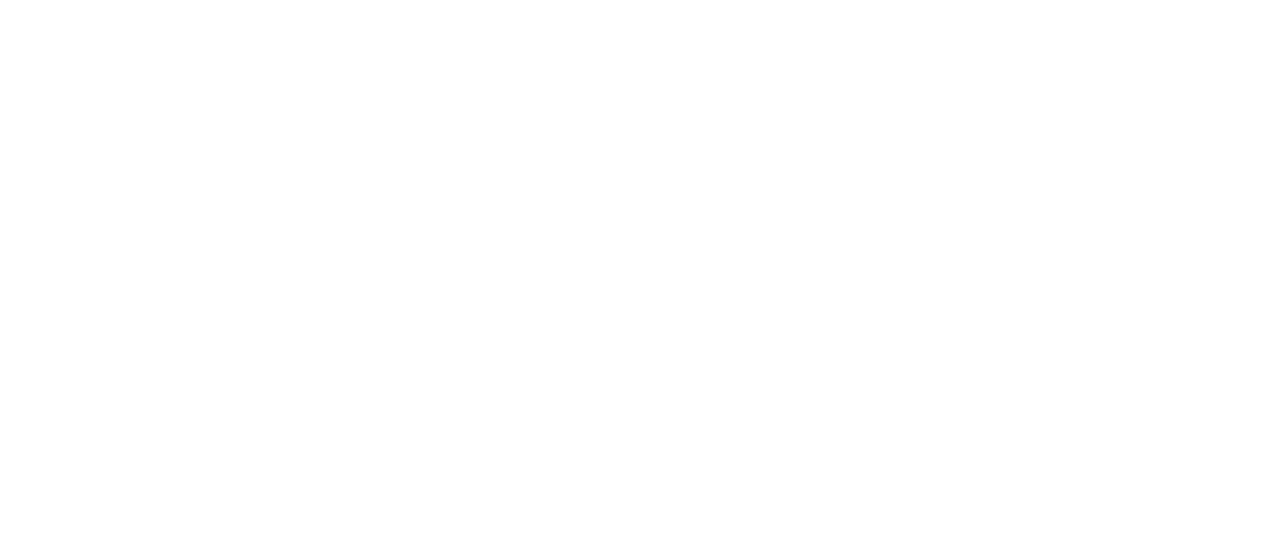
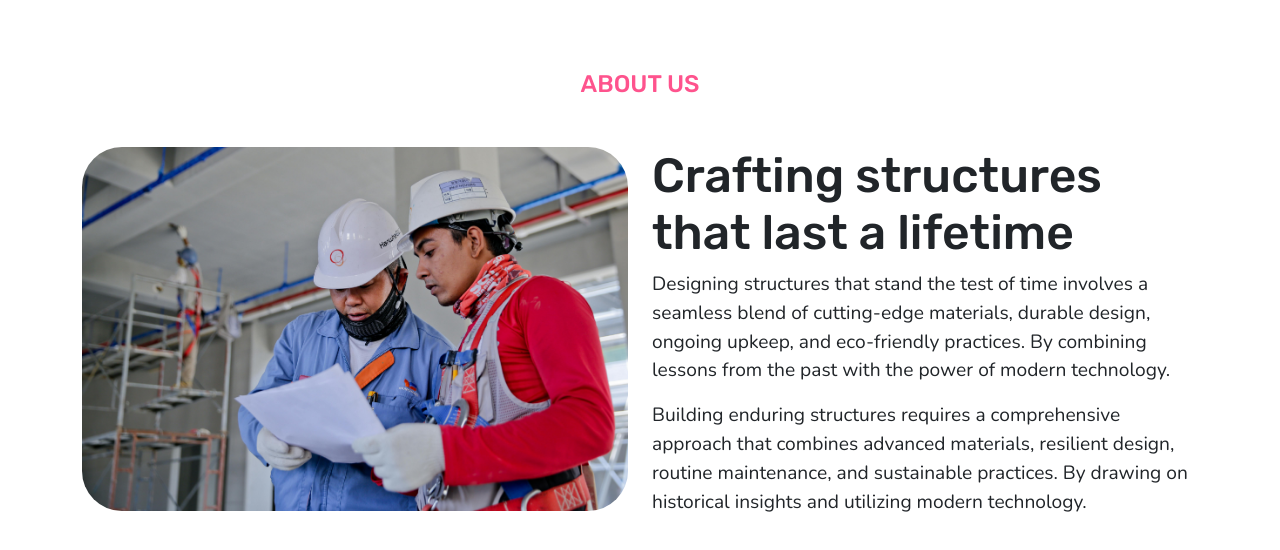
Before and after one commit to nuruddin-osman/construction, a React (Vite) app in the folder frontend/: page / in a window 1280 px wide. Shown: the part 728-1278 px from the top of the page. Before the commit the page ends 800 px from the top, so only its background shows below. Built offline with nearby package versions, Linux system fonts and the light colour scheme.

Commit message:
About part done

```diff
--- a/frontend/src/assets/css/style.scss
+++ b/frontend/src/assets/css/style.scss
@@ -124,6 +124,12 @@
     border: 1px solid $primary_color;
   }
 }
+h4 {
+  color: $primary_color;
+  font-size: 1.5em;
+  font-weight: 500;
+  text-transform: uppercase;
+}
 
 header {
   nav {
@@ -157,7 +163,7 @@
     url("assets/images/hero.jpg");
   padding: 150px 0;
   h5 {
-    color: #ffb703;
+    color: $secondary_color;
     font-size: 1.5em;
     font-weight: 500;
   }
@@ -168,3 +174,10 @@
     color: $bs-white;
   }
 }
+
+.about {
+  padding: 100px 0;
+  img {
+    border-radius: 40px;
+  }
+}
--- /dev/null
+++ b/frontend/src/pages/home/About.jsx
@@ -0,0 +1,36 @@
+import React from "react";
+import AboutImg from "../../../public/assets/images/about-us.jpg";
+
+const About = () => {
+  return (
+    <div className="about">
+      <div className="container">
+        <h4 className="text-center">About us</h4>
+        <div className="row mt-5">
+          <div className="col-md-6">
+            <div className="w-100">
+              <img className="w-100" src={AboutImg} alt="About us images" />
+            </div>
+          </div>
+          <div className="col-md-6">
+            <h2>Crafting structures that last a lifetime</h2>
+            <p>
+              Designing structures that stand the test of time involves a
+              seamless blend of cutting-edge materials, durable design, ongoing
+              upkeep, and eco-friendly practices. By combining lessons from the
+              past with the power of modern technology.
+            </p>
+            <p>
+              Building enduring structures requires a comprehensive approach
+              that combines advanced materials, resilient design, routine
+              maintenance, and sustainable practices. By drawing on historical
+              insights and utilizing modern technology.
+            </p>
+          </div>
+        </div>
+      </div>
+    </div>
+  );
+};
+
+export default About;
--- a/frontend/src/pages/home/Index.jsx
+++ b/frontend/src/pages/home/Index.jsx
@@ -1,12 +1,14 @@
 import React from "react";
 import Navbars from "../../components/navbar/Navbar";
 import Banner from "./Banner";
+import About from "./About";
 
 const Home = () => {
   return (
     <div>
       <Navbars />
       <Banner />
+      <About />
     </div>
   );
 };
```
